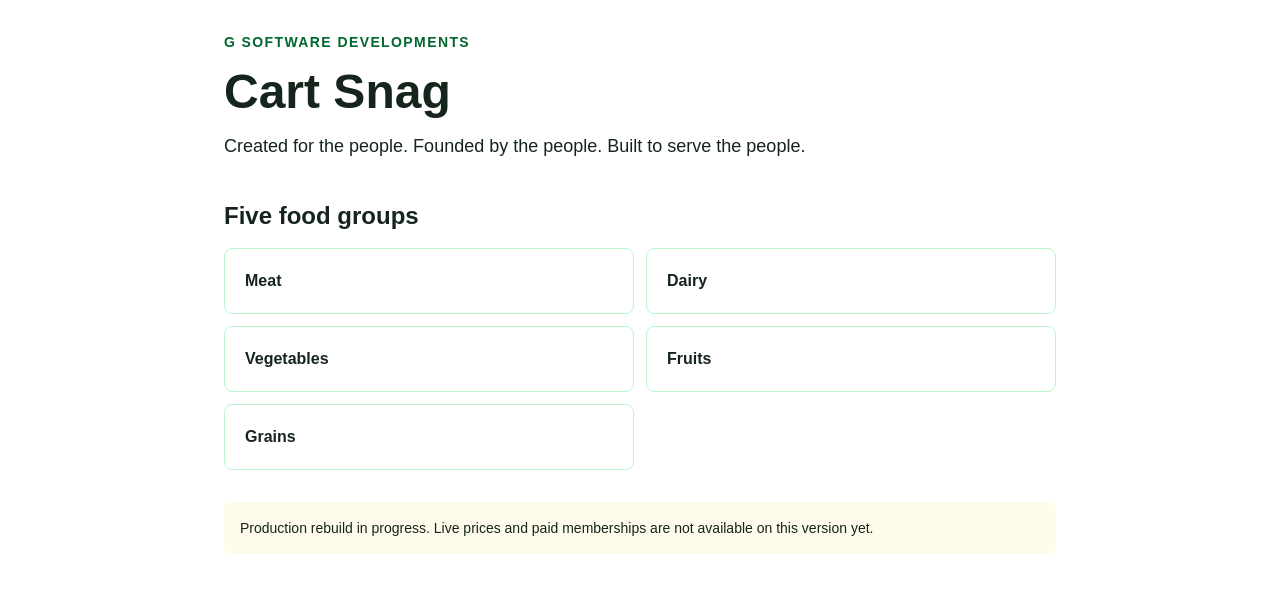
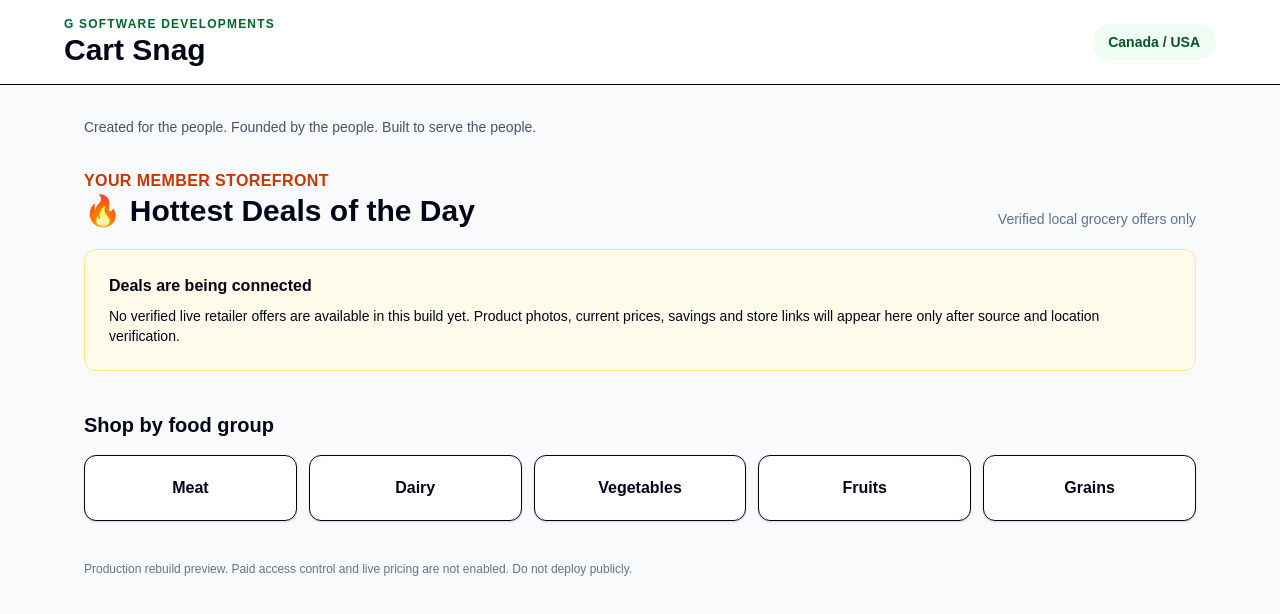
Before and after one commit to grahamrob2120-crypto/Cart-Snag, a Next.js app in the folder web/: page / in a window 1280 px wide. Shown: the top 614 px of the page. Built offline with nearby package versions, Linux system fonts and the light colour scheme.

Commit message:
Prioritize hottest daily deals in member storefront layout

```diff
--- a/web/app/page.tsx
+++ b/web/app/page.tsx
@@ -1,2 +1,31 @@
 const groups = ['Meat', 'Dairy', 'Vegetables', 'Fruits', 'Grains'] as const;
-export default function Home() { return <main className="mx-auto max-w-4xl p-8"><p className="text-sm font-bold tracking-widest text-green-800">G SOFTWARE DEVELOPMENTS</p><h1 className="mt-4 text-5xl font-extrabold">Cart Snag</h1><p className="mt-4 text-lg">Created for the people. Founded by the people. Built to serve the people.</p><section aria-labelledby="groups" className="mt-10"><h2 id="groups" className="text-2xl font-bold">Five food groups</h2><ul className="mt-4 grid gap-3 sm:grid-cols-2">{groups.map(group => <li key={group} className="rounded-lg border border-green-200 p-5 font-semibold">{group}</li>)}</ul></section><p className="mt-8 rounded-lg bg-amber-50 p-4 text-sm">Production rebuild in progress. Live prices and paid memberships are not available on this version yet.</p></main>; }
+export default function Home() {
+  return <main className="min-h-screen bg-slate-50 text-slate-950">
+    <header className="border-b bg-white px-5 py-4">
+      <div className="mx-auto flex max-w-6xl flex-wrap items-center justify-between gap-3">
+        <div><p className="text-xs font-bold tracking-widest text-green-800">G SOFTWARE DEVELOPMENTS</p><h1 className="text-3xl font-black">Cart Snag</h1></div>
+        <span className="rounded-full bg-green-50 px-4 py-2 text-sm font-semibold text-green-900">Canada / USA</span>
+      </div>
+    </header>
+    <div className="mx-auto max-w-6xl px-5 py-8">
+      <p className="text-sm text-slate-600">Created for the people. Founded by the people. Built to serve the people.</p>
+      <section aria-labelledby="deals-heading" className="mt-8">
+        <div className="flex flex-wrap items-end justify-between gap-2">
+          <div><p className="font-bold uppercase tracking-wide text-orange-700">Your member storefront</p><h2 id="deals-heading" className="text-3xl font-extrabold">🔥 Hottest Deals of the Day</h2></div>
+          <span className="text-sm text-slate-500">Verified local grocery offers only</span>
+        </div>
+        <div className="mt-5 rounded-xl border border-amber-200 bg-amber-50 p-6">
+          <h3 className="font-bold">Deals are being connected</h3>
+          <p className="mt-2 text-sm">No verified live retailer offers are available in this build yet. Product photos, current prices, savings and store links will appear here only after source and location verification.</p>
+        </div>
+      </section>
+      <section aria-labelledby="categories-heading" className="mt-10">
+        <h2 id="categories-heading" className="text-xl font-bold">Shop by food group</h2>
+        <ul className="mt-4 grid grid-cols-2 gap-3 sm:grid-cols-3 lg:grid-cols-5">
+          {groups.map(group => <li key={group} className="rounded-xl border bg-white p-5 text-center font-bold shadow-sm">{group}</li>)}
+        </ul>
+      </section>
+      <p className="mt-10 text-xs text-slate-500">Production rebuild preview. Paid access control and live pricing are not enabled. Do not deploy publicly.</p>
+    </div>
+  </main>;
+}
```
